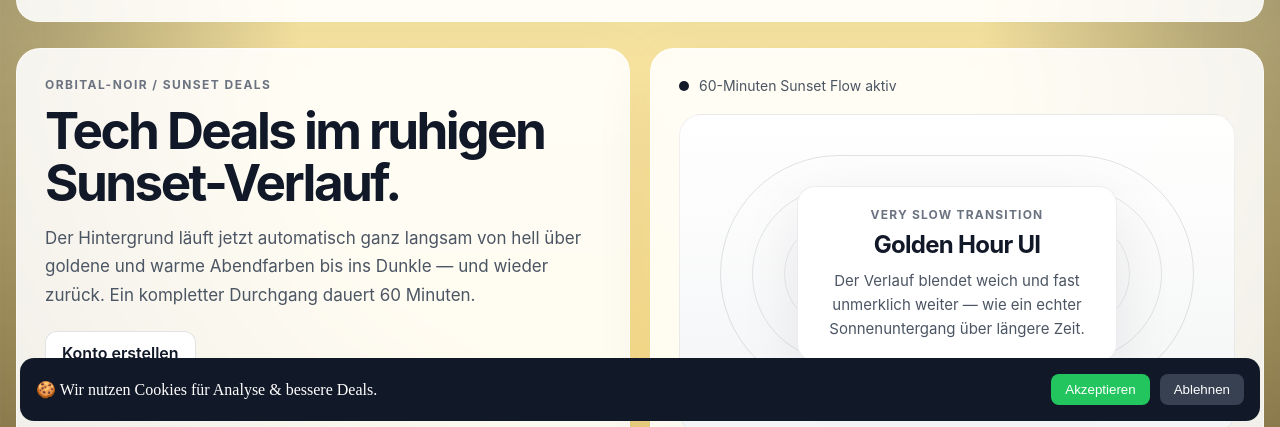
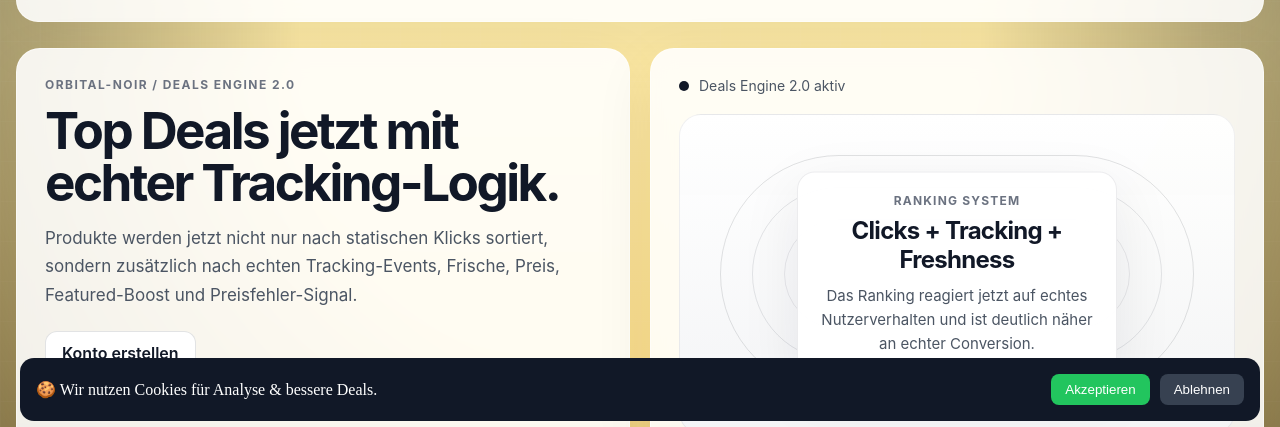
Before and after one commit to powersparfuchsdeals-ship-it/powersparfuchsdeals, a Next.js app: page / in a window 1280 px wide. Shown: the part 359-786 px from the top of the page. Built offline with nearby package versions, Linux system fonts and the light colour scheme; no server answers; the database is empty.

Commit message:
Update index.js

```diff
--- a/pages/index.js
+++ b/pages/index.js
@@ -41,7 +41,7 @@ const CATEGORY_OPTIONS = [
   { value: "price-error", label: "Preisfehler" }
 ];
 
-function getProductScore(product) {
+function getFallbackScore(product) {
   let score = 0;
 
   const clicks = Number(product.clicks || 0);
@@ -67,6 +67,7 @@ function getProductScore(product) {
 
 export default function Home() {
   const [products, setProducts] = useState([]);
+  const [topDeals, setTopDeals] = useState([]);
   const [session, setSession] = useState(null);
   const [search, setSearch] = useState("");
   const [category, setCategory] = useState("all");
@@ -82,6 +83,7 @@ export default function Home() {
 
   useEffect(() => {
     loadProducts();
+    loadTopDeals();
 
     const savedIndex = Number(localStorage.getItem("orbital-noir-sunset-index") || 0);
     if (
@@ -148,6 +150,19 @@ export default function Home() {
     }
   }
 
+  async function loadTopDeals() {
+    try {
+      const res = await fetch("/api/top-deals?limit=8");
+      const data = await res.json();
+
+      if (data?.ok) {
+        setTopDeals(data.items || []);
+      }
+    } catch (error) {
+      console.error("Top deals load error:", error);
+    }
+  }
+
   async function handleClick(product) {
     trackClick(product);
 
@@ -155,6 +170,26 @@ export default function Home() {
       .from("products")
       .update({ clicks: Number(product.clicks || 0) + 1 })
       .eq("id", product.id);
+
+    setProducts((prev) =>
+      prev.map((item) =>
+        item.id === product.id
+          ? { ...item, clicks: Number(item.clicks || 0) + 1 }
+          : item
+      )
+    );
+
+    setTopDeals((prev) =>
+      prev.map((item) =>
+        item.id === product.id
+          ? {
+              ...item,
+              clicks: Number(item.clicks || 0) + 1,
+              tracking_clicks: Number(item.tracking_clicks || 0) + 1
+            }
+          : item
+      )
+    );
   }
 
   async function logout() {
@@ -181,13 +216,16 @@ export default function Home() {
 
   const sortedProducts = useMemo(() => {
     return [...filteredProducts]
-      .map((p) => ({ ...p, score: getProductScore(p) }))
+      .map((p) => ({
+        ...p,
+        score: Number(p.deal_score || 0) || getFallbackScore(p)
+      }))
       .sort((a, b) => b.score - a.score);
   }, [filteredProducts]);
 
-  const topDealProducts = useMemo(() => {
+  const fallbackTopDeals = useMemo(() => {
     return [...products]
-      .map((p) => ({ ...p, score: getProductScore(p) }))
+      .map((p) => ({ ...p, score: getFallbackScore(p) }))
       .sort((a, b) => b.score - a.score)
       .slice(0, 8);
   }, [products]);
@@ -301,12 +339,12 @@ export default function Home() {
 
           <section style={styles.hero}>
             <div style={styles.heroPanel}>
-              <div style={styles.microLabel}>Orbital-Noir / Sunset Deals</div>
-              <h1 style={styles.heroTitle}>Tech Deals im ruhigen Sunset-Verlauf.</h1>
+              <div style={styles.microLabel}>Orbital-Noir / Deals Engine 2.0</div>
+              <h1 style={styles.heroTitle}>Top Deals jetzt mit echter Tracking-Logik.</h1>
               <p style={styles.heroText}>
-                Der Hintergrund läuft jetzt automatisch ganz langsam von hell über
-                goldene und warme Abendfarben bis ins Dunkle — und wieder zurück.
-                Ein kompletter Durchgang dauert 60 Minuten.
+                Produkte werden jetzt nicht nur nach statischen Klicks sortiert,
+                sondern zusätzlich nach echten Tracking-Events, Frische, Preis,
+                Featured-Boost und Preisfehler-Signal.
               </p>
 
               {!session ? (
@@ -321,7 +359,7 @@ export default function Home() {
             <div style={styles.heroPanel}>
               <div style={styles.frameTop}>
                 <span style={styles.statusDot} />
-                <span>60-Minuten Sunset Flow aktiv</span>
+                <span>Deals Engine 2.0 aktiv</span>
               </div>
 
               <div style={styles.visualCore}>
@@ -329,18 +367,21 @@ export default function Home() {
                 <div style={styles.ringB} />
                 <div style={styles.ringC} />
                 <div style={styles.coreCard}>
-                  <div style={styles.coreKicker}>Very slow transition</div>
-                  <div style={styles.coreTitle}>Golden Hour UI</div>
+                  <div style={styles.coreKicker}>Ranking System</div>
+                  <div style={styles.coreTitle}>Clicks + Tracking + Freshness</div>
                   <div style={styles.coreText}>
-                    Der Verlauf blendet weich und fast unmerklich weiter — wie ein
-                    echter Sonnenuntergang über längere Zeit.
+                    Das Ranking reagiert jetzt auf echtes Nutzerverhalten und ist
+                    deutlich näher an echter Conversion.
                   </div>
                 </div>
               </div>
             </div>
           </section>
 
-          <TopDealsSection products={topDealProducts} trackClick={handleClick} />
+          <TopDealsSection
+            products={topDeals.length > 0 ? topDeals : fallbackTopDeals}
+            trackClick={handleClick}
+          />
 
           <section style={styles.sectionHead}>
             <div>
```
